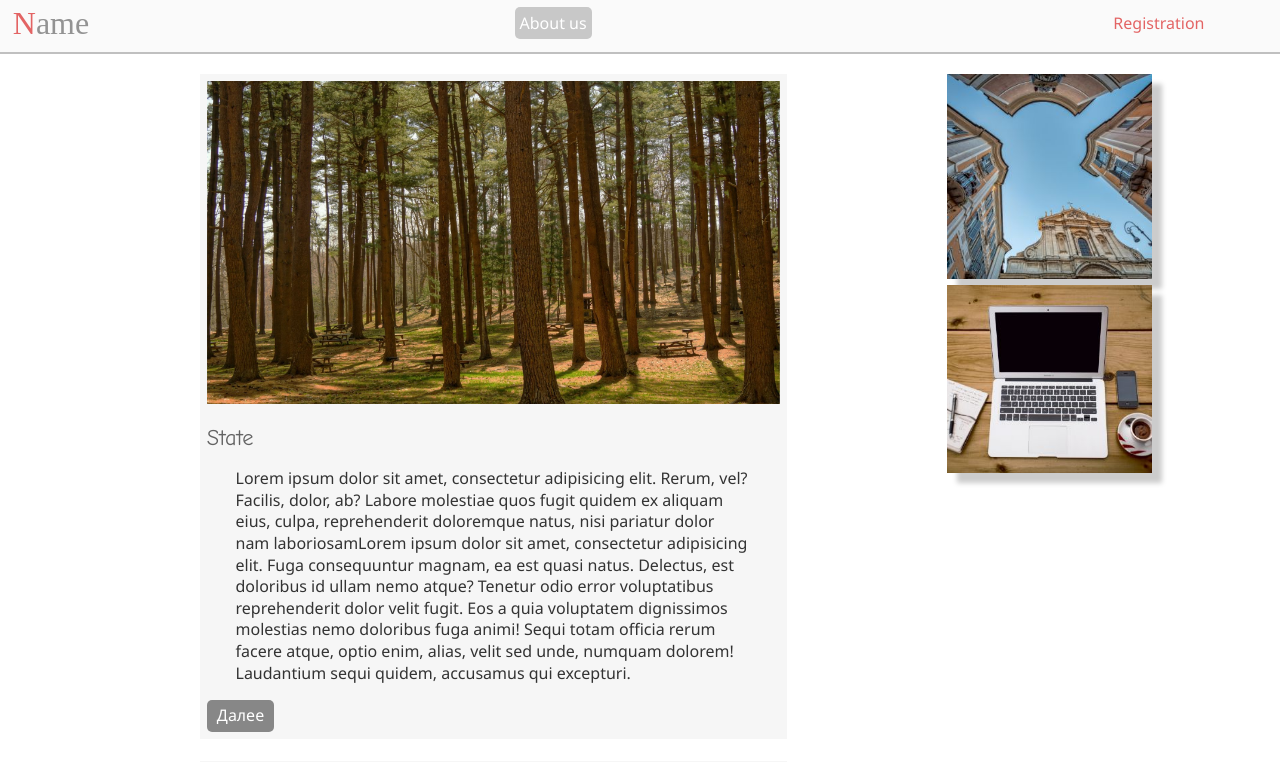
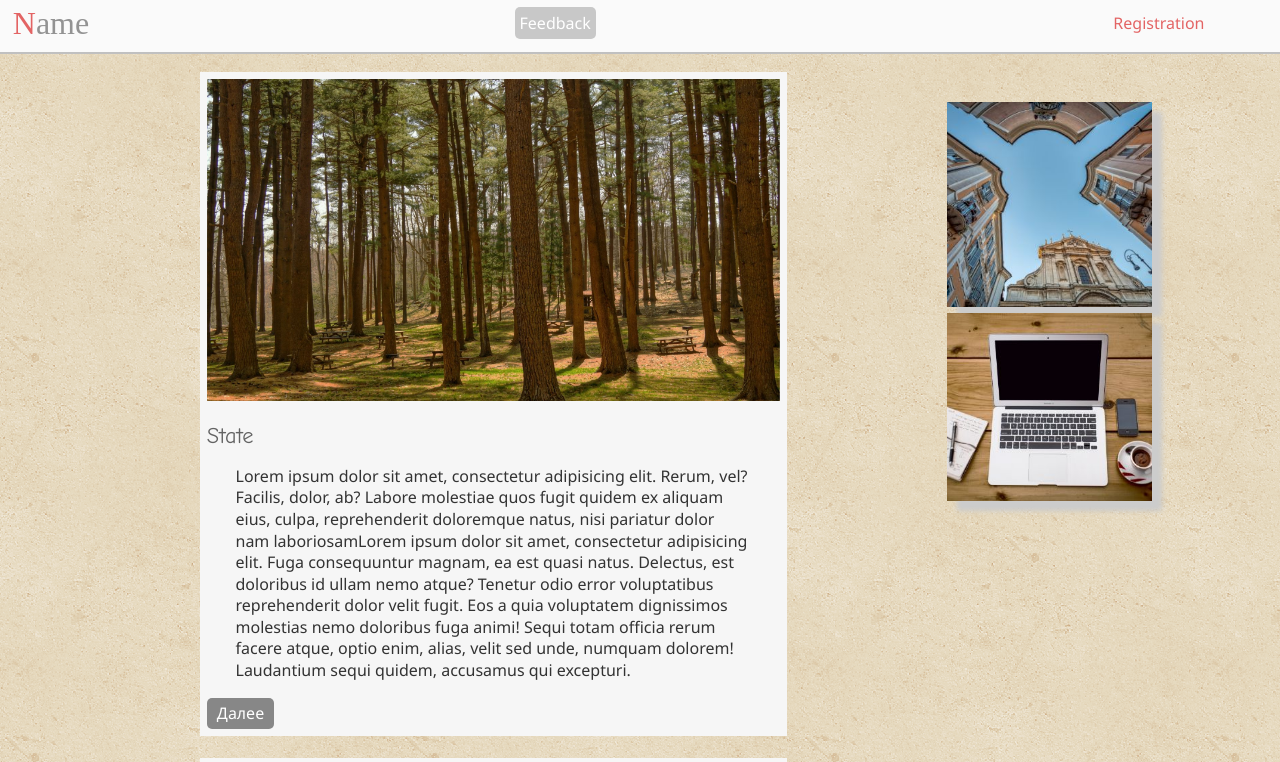
Before and after one commit to TRRoma/site, a website: page app/index.html in a window 1280 px wide. Shown: the top 762 px of the page. Drawn offline with nearby package versions, Linux system fonts and the light colour scheme.

Commit message:
5 commit

```diff
--- a/app/css/main.css
+++ b/app/css/main.css
@@ -1,9 +1,10 @@
 
 html{height: 100%}
 body{
+
 	width: 100%;
 	height: 100%;
-	background-color: #fff;
+	background: url(../img/vintage-concrete.png) repeat;
 	color: #333;
 	font-family: "Segoe UI", Arial, sans-serif;
 	font-size: 1em;
@@ -34,6 +35,7 @@ a, a:hover{
 	clear: both;
 }
 /* Style for header*/
+
 header{
 	width: 98%;
 	float: left;
@@ -41,6 +43,7 @@ header{
 	background-color: #fafafa;
 	border-bottom: 2px solid silver;
 	margin-bottom: 20px;
+	position: fixed;
 
 }
 .headerDiv{
@@ -98,6 +101,7 @@ header{
 	float: left;
 }
 .bigArticle{
+	margin-top: 10%;
 	width: 80%;
 	margin-left: 10%;
 	background-color: #f6f6f6;
@@ -143,6 +147,7 @@ p{
 	background-color: #a2a2a2;
 }
 .rightCol{
+	margin-top: 10%;
 	width: 20%;
 	float: left;
 }
--- a/app/index.html
+++ b/app/index.html
@@ -7,11 +7,15 @@
 	<link rel="stylesheet" type="text/css" href="css/main.css">
 </head>
 <body>
-	<header class="head">
-
+	<header>
+		<div class="headerMain">
+			<div class="header">
 			<div class="logo"><a href="/" title='Перейти на главную'><span>N</span>ame</a></div>
-			<div class="menuHead"><a href="/about.us"><span>About us</span></a></div>
-			<div class="regAuth"><a href="/register.ua">Registration</a>	</div>
+			<div class="menuHead"><a href="/about.us"><span>Feedback</span></a></div>
+			<div class="regAuth"><a href="/register.ua">
+			Registration</a></div>
+			</div>
+		</div>
 	</header>
 		<div class="wrapper">
 			<div class="leftCol">
```
Also changed, not shown: README.md, app/img/vintage-concrete.png (added).
